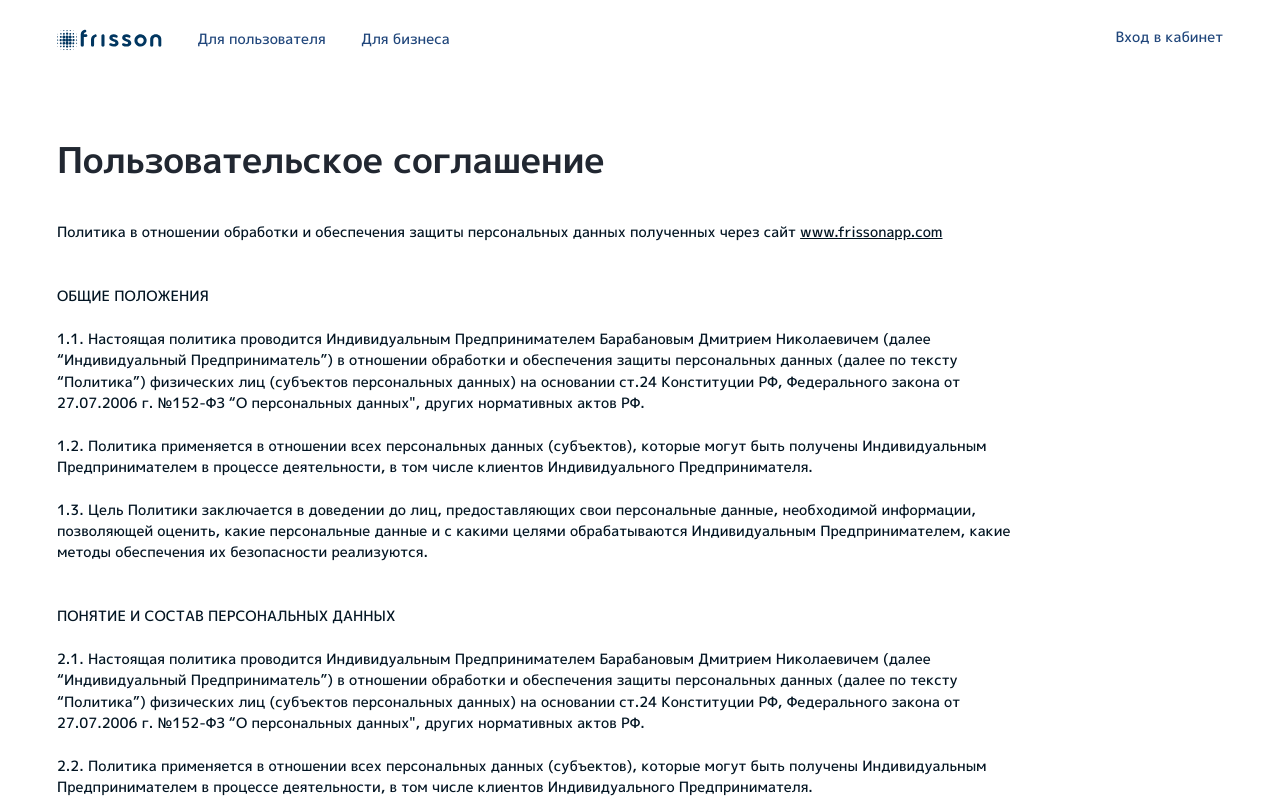
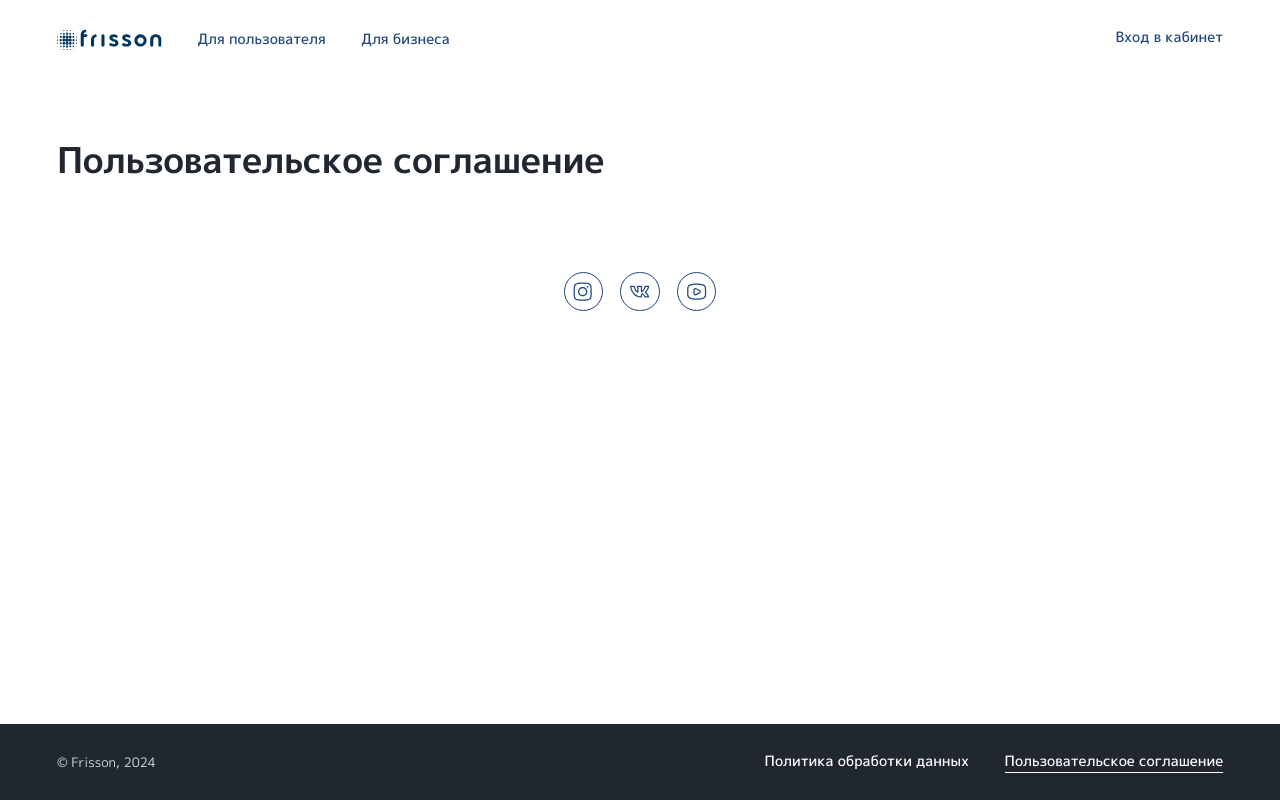
Before and after one commit to frisson-org/frisson-lp, a React (Create React App) app: page /terms-of-use in a window 1280 px wide. Shown: the top 800 px of the page. Built offline with nearby package versions, Linux system fonts and the light colour scheme.

Commit message:
Update Terms.js

```diff
--- a/src/components/Terms.js
+++ b/src/components/Terms.js
@@ -16,46 +16,10 @@ const Terms = ( { title, content } ) => {
 			<div className="f-terms__wrapper f-wrapper">
 				<div className="f-terms__inner">
 					<div className="f-terms__title-container">
-						<h1 className="f-terms__title f-heading-1">{ title }</h1>
+						<h1 className="f-terms__title f-heading-1">{ title && parse( title ) }</h1>
 					</div>
 					<div className="f-terms__content">
-						{/*{ content && parse( content ) }*/ }
-						<p>Политика в отношении обработки и обеспечения защиты персональных данных полученных через
-							сайт <a href="#">www.frissonapp.com</a></p>
-						<h2>Общие положения</h2>
-						<p>1.1. Настоящая политика проводится Индивидуальным Предпринимателем Барабановым Дмитрием
-							Николаевичем (далее “Индивидуальный Предприниматель”) в отношении обработки и обеспечения
-							защиты
-							персональных данных (далее по тексту “Политика”) физических лиц (субъектов персональных
-							данных)
-							на основании ст.24 Конституции РФ, Федерального закона от 27.07.2006 г. №152-ФЗ “О
-							персональных
-							данных", других нормативных актов РФ.</p>
-						<p>1.2. Политика применяется в отношении всех персональных данных (субъектов), которые могут
-							быть
-							получены Индивидуальным Предпринимателем в процессе деятельности, в том числе клиентов
-							Индивидуального Предпринимателя.</p>
-						<p>1.3. Цель Политики заключается в доведении до лиц, предоставляющих свои персональные данные,
-							необходимой информации, позволяющей оценить, какие персональные данные и с какими целями
-							обрабатываются Индивидуальным Предпринимателем, какие методы обеспечения их безопасности
-							реализуются.</p>
-						<h2>Понятие и состав персональных данных</h2>
-						<p>2.1. Настоящая политика проводится Индивидуальным Предпринимателем Барабановым Дмитрием
-							Николаевичем (далее “Индивидуальный Предприниматель”) в отношении обработки и обеспечения
-							защиты
-							персональных данных (далее по тексту “Политика”) физических лиц (субъектов персональных
-							данных)
-							на основании ст.24 Конституции РФ, Федерального закона от 27.07.2006 г. №152-ФЗ “О
-							персональных
-							данных", других нормативных актов РФ.</p>
-						<p>2.2. Политика применяется в отношении всех персональных данных (субъектов), которые могут
-							быть
-							получены Индивидуальным Предпринимателем в процессе деятельности, в том числе клиентов
-							Индивидуального Предпринимателя.</p>
-						<p>2.3. Цель Политики заключается в доведении до лиц, предоставляющих свои персональные данные,
-							необходимой информации, позволяющей оценить, какие персональные данные и с какими целями
-							обрабатываются Индивидуальным Предпринимателем, какие методы обеспечения их безопасности
-							реализуются.</p>
+						{ content && parse( content ) }
 					</div>
 				</div>
 				<Social classes="f-social_terms"/>
```
